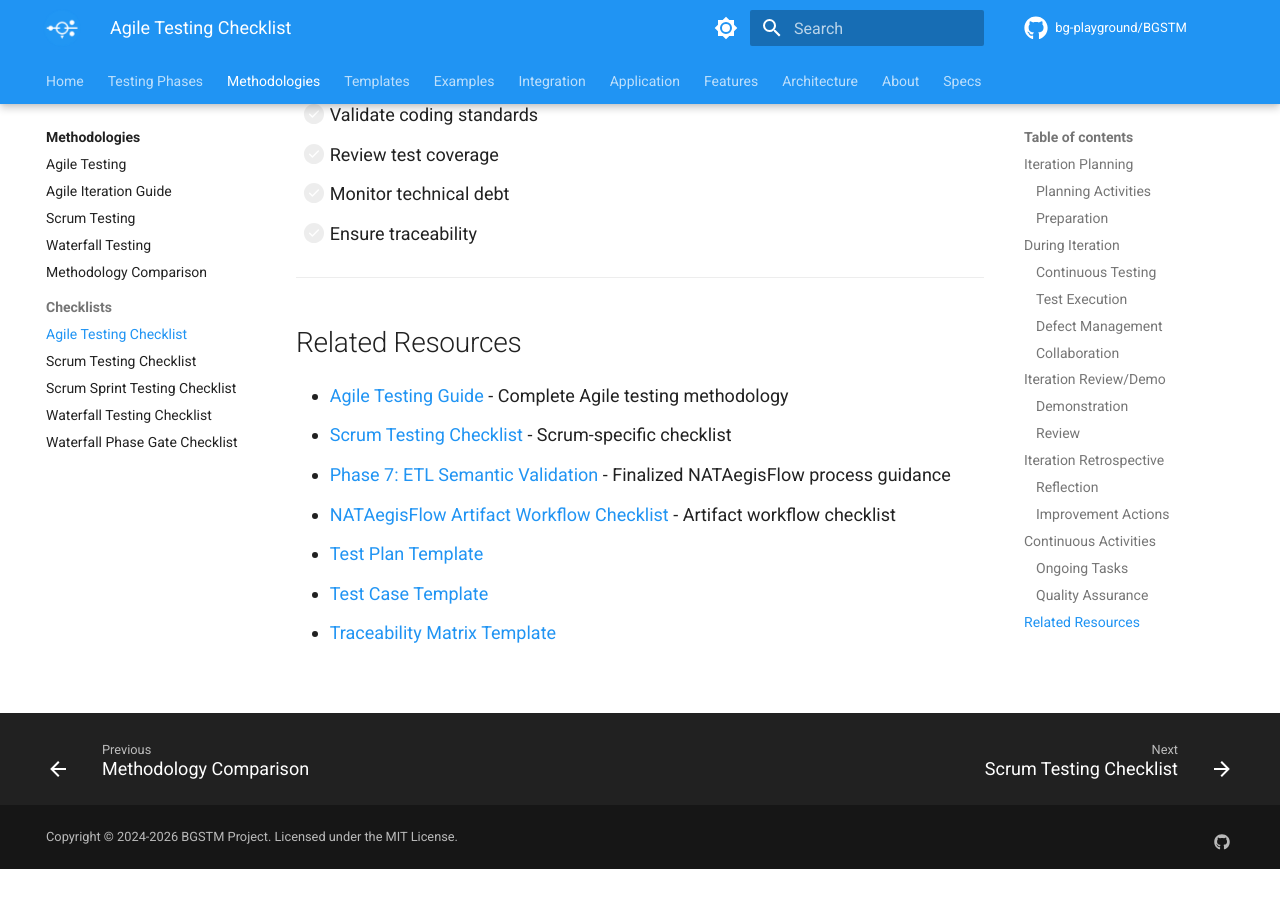
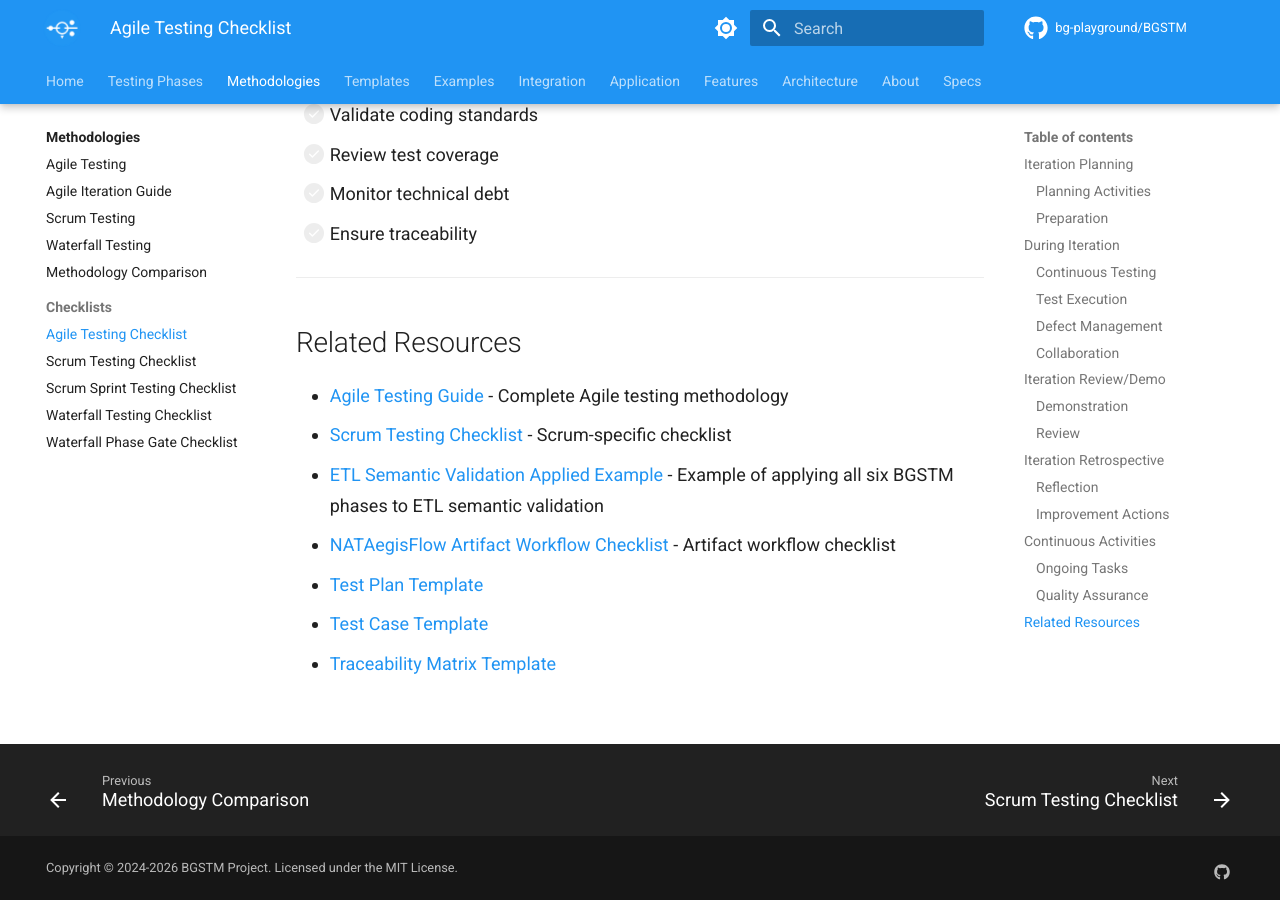
Before and after one commit to bg-playground/BGSTM, an MkDocs documentation site: the page built from docs/methodologies/agile-testing-checklist.md, in a window 1280 px wide and 900 px high, scrolled down 4422 px. Built offline with MkDocs 1.6.1 and Material for MkDocs 9.7.7, drawn with Linux system fonts in a browser that asks for light colours; comment, search, counter and statistics services are not loaded; before the commit the page ends 5291 px from its top, so only the background shows below that.

Commit message:
docs: fix agile checklist cross-links

```diff
--- a/docs/methodologies/agile-testing-checklist.md
+++ b/docs/methodologies/agile-testing-checklist.md
@@ -124,8 +124,8 @@
 ## Related Resources
 - [Agile Testing Guide](agile.md) - Complete Agile testing methodology
 - [Scrum Testing Checklist](scrum-testing-checklist.md) - Scrum-specific checklist
-- [Phase 7: ETL Semantic Validation](../phases/07-etl-semantic-validation.md) - Finalized NATAegisFlow process guidance
+- [ETL Semantic Validation Applied Example](../examples/etl-semantic-validation-example.md) - Example of applying all six BGSTM phases to ETL semantic validation
 - [NATAegisFlow Artifact Workflow Checklist](../test-templates/nataegisflow-artifact-workflow-template.md) - Artifact workflow checklist
-- [Test Plan Template](../templates/test-plan-template.md)
-- [Test Case Template](../templates/test-case-template.md)
-- [Traceability Matrix Template](../templates/traceability-matrix-template.md)
+- [Test Plan Template](../test-templates/test-plan-template.md)
+- [Test Case Template](../test-templates/test-case-template.md)
+- [Traceability Matrix Template](../test-templates/traceability-matrix-template.md)
```
